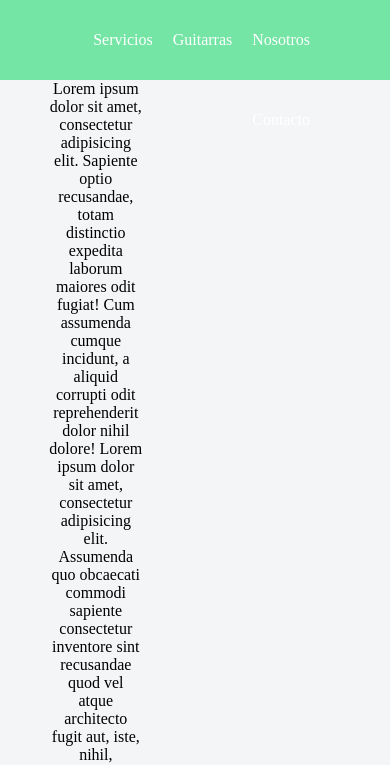
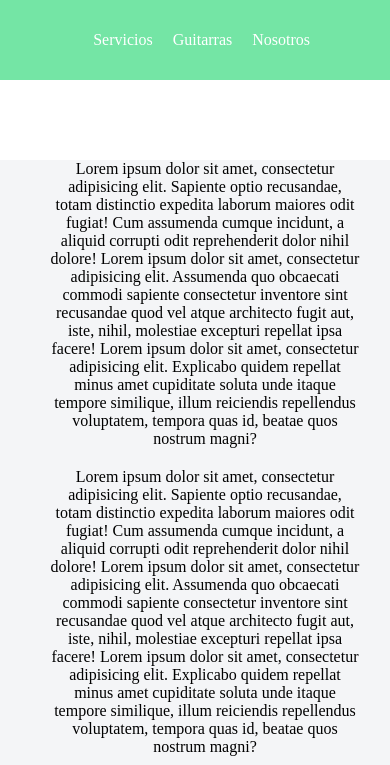
Before and after one commit to HerculesPoirot/invie_github, a plain HTML site: page index.html in a window 390 px wide. Shown: the top 765 px of the page. Drawn offline with Linux system fonts and the light colour scheme.

Commit message:
Agregando responsive

```diff
--- a/index.html
+++ b/index.html
@@ -12,12 +12,12 @@
     }
 	header{
 		background-color: #74e5a5;
-		height: 80px;
 	}
 
 	header nav{
 	   padding-right: 60px;
 	   padding-left: 60px;
+	   height: 80px;
 	}
 
 	header ul li{
@@ -32,6 +32,7 @@
 	#seccion-principal{
 		background-color: #f4f5f7;
 		width: 100%;
+		clear: both;
 	}
 
 	.wrapper{
@@ -48,6 +49,16 @@
     footer{
     	height: 40px;
     	background-color: #42b3f4;
+    }
+
+    @media (max-width: 900px){
+    	.columna{
+    		width: 100%;
+    		margin-bottom: 20px;
+    	}
+    	header ul li{
+    		padding-right: 10;
+    	}
     }
 </style>
 <body>
```
